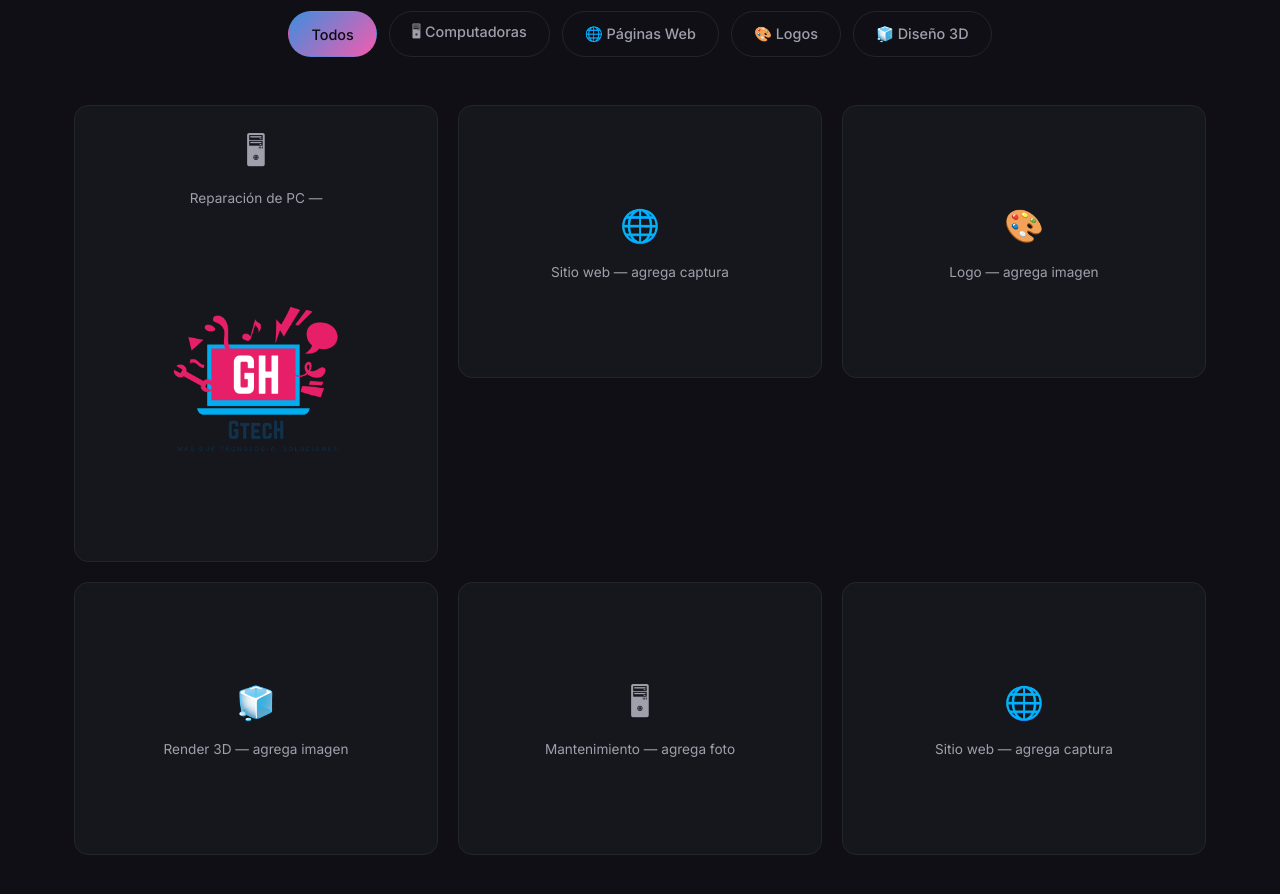
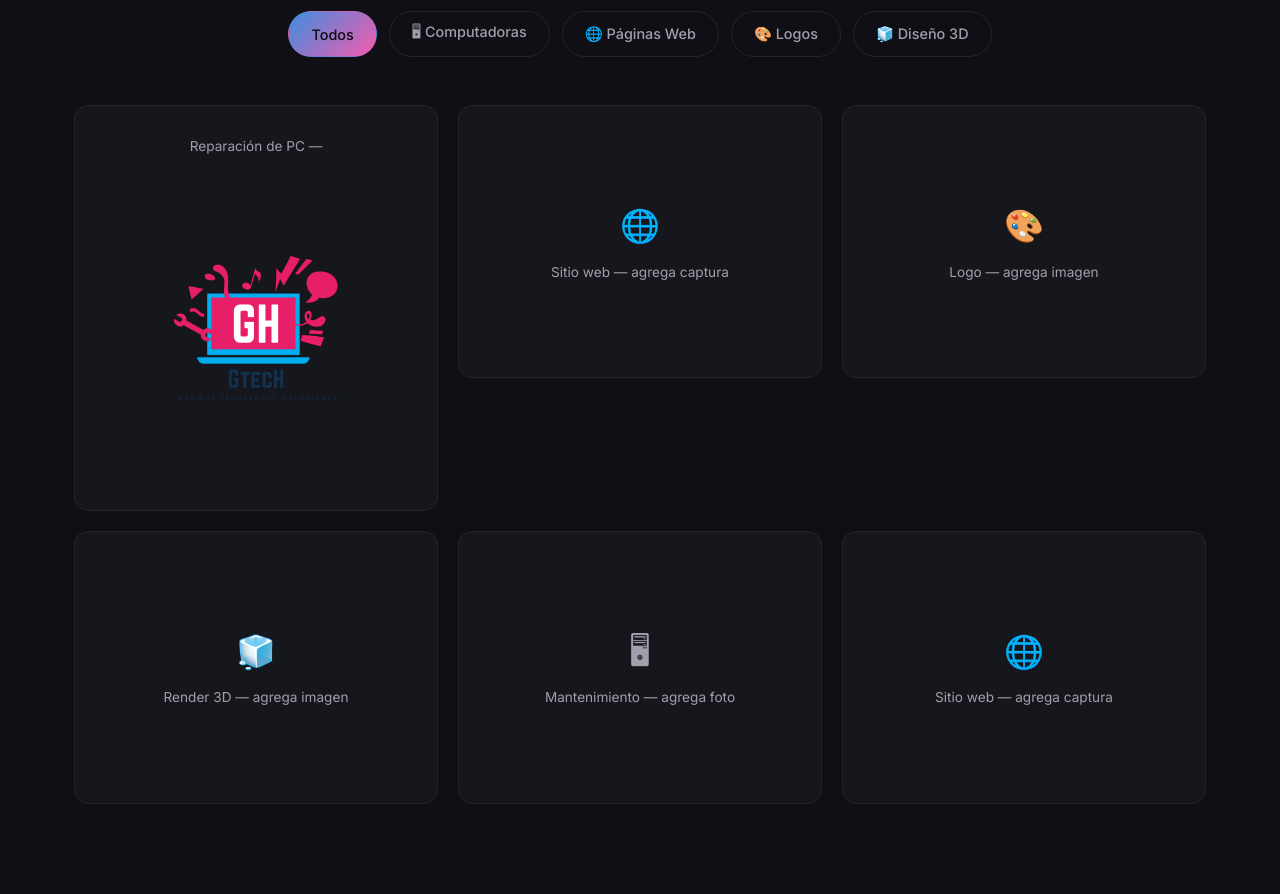
Before and after one commit to gaelalbertobo-netizen/GtecH, a website: page index.html in a window 1280 px wide. Shown: the part 1960-2854 px from the top of the page. Drawn offline with Linux system fonts and the light colour scheme.

```diff
--- a/index.html
+++ b/index.html
@@ -680,7 +680,7 @@
     </div>
 
     <div class="portfolio-grid" id="portfolioGrid">
-      <div class="portfolio-item reveal" data-cat="pc"><span class="ph-icon">🖥</span>Reparación de PC — <img src="img/logo.png"></div>
+      <div class="portfolio-item reveal" data-cat="pc"><span class="ph-icon"></span>Reparación de PC — <img src="img/logo.png"></div>
       <div class="portfolio-item reveal" data-cat="web"><span class="ph-icon">🌐</span>Sitio web — agrega captura</div>
       <div class="portfolio-item reveal" data-cat="logo"><span class="ph-icon">🎨</span>Logo — agrega imagen</div>
       <div class="portfolio-item reveal" data-cat="3d"><span class="ph-icon">🧊</span>Render 3D — agrega imagen</div>
```
